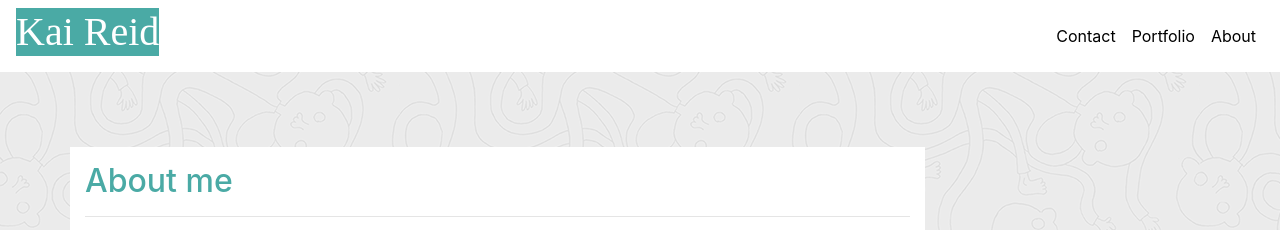
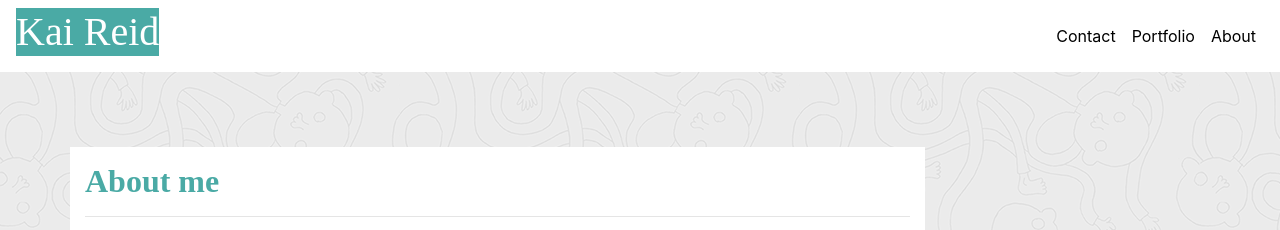
Before and after one commit to kreid333/kai-reid-responsive-portfolio, a plain HTML site: page index.html in a window 1280 px wide. Shown: the top 230 px of the page. Drawn offline with nearby package versions, Linux system fonts and the light colour scheme.

Commit message:
changed h2 font

```diff
--- a/Assets/css/style.css
+++ b/Assets/css/style.css
@@ -19,6 +19,8 @@
 
 .h2 {
     color: #4aaaa5;
+    font-family: serif;
+    font-weight: bold;
 }
 
 body {
```
